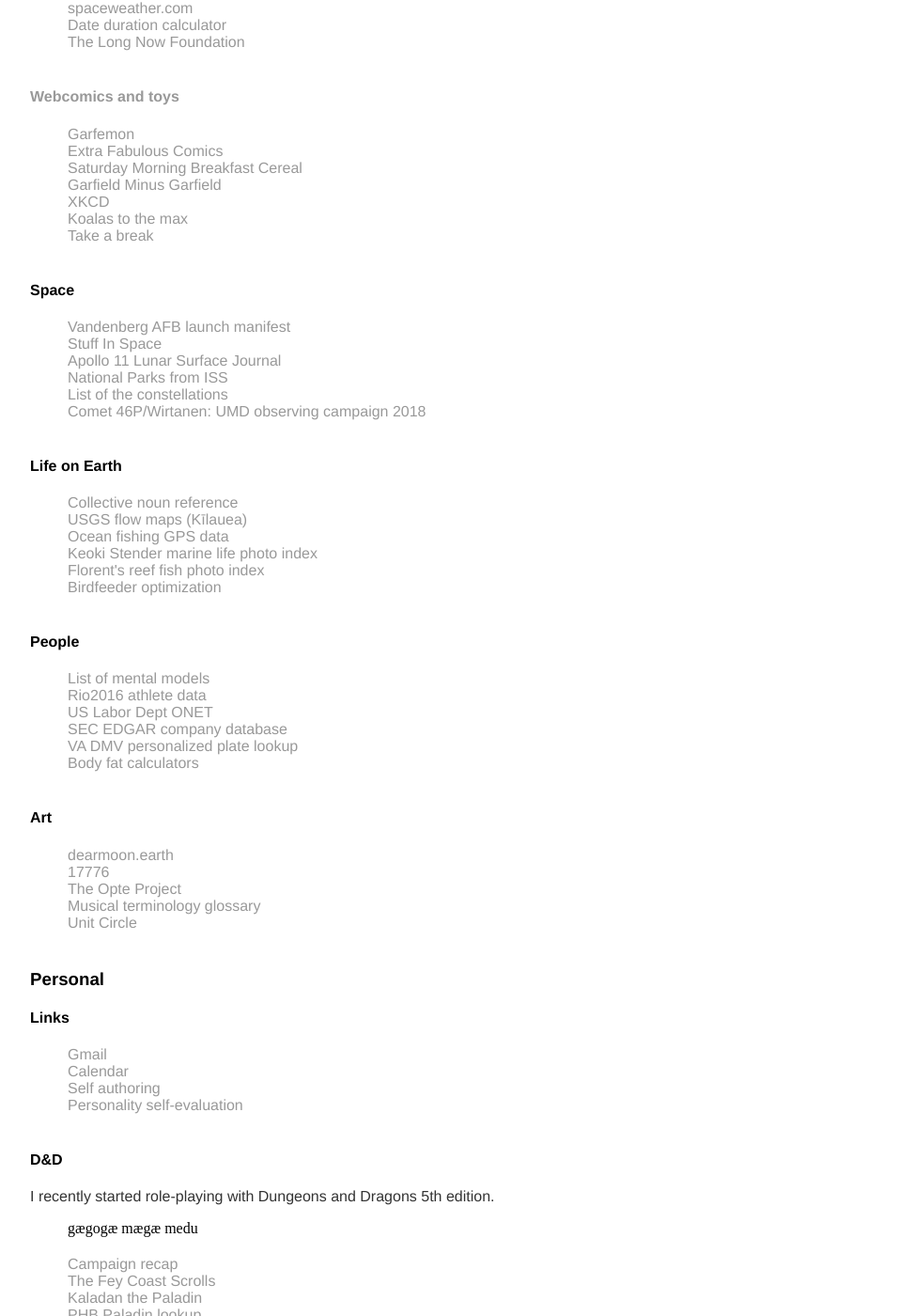
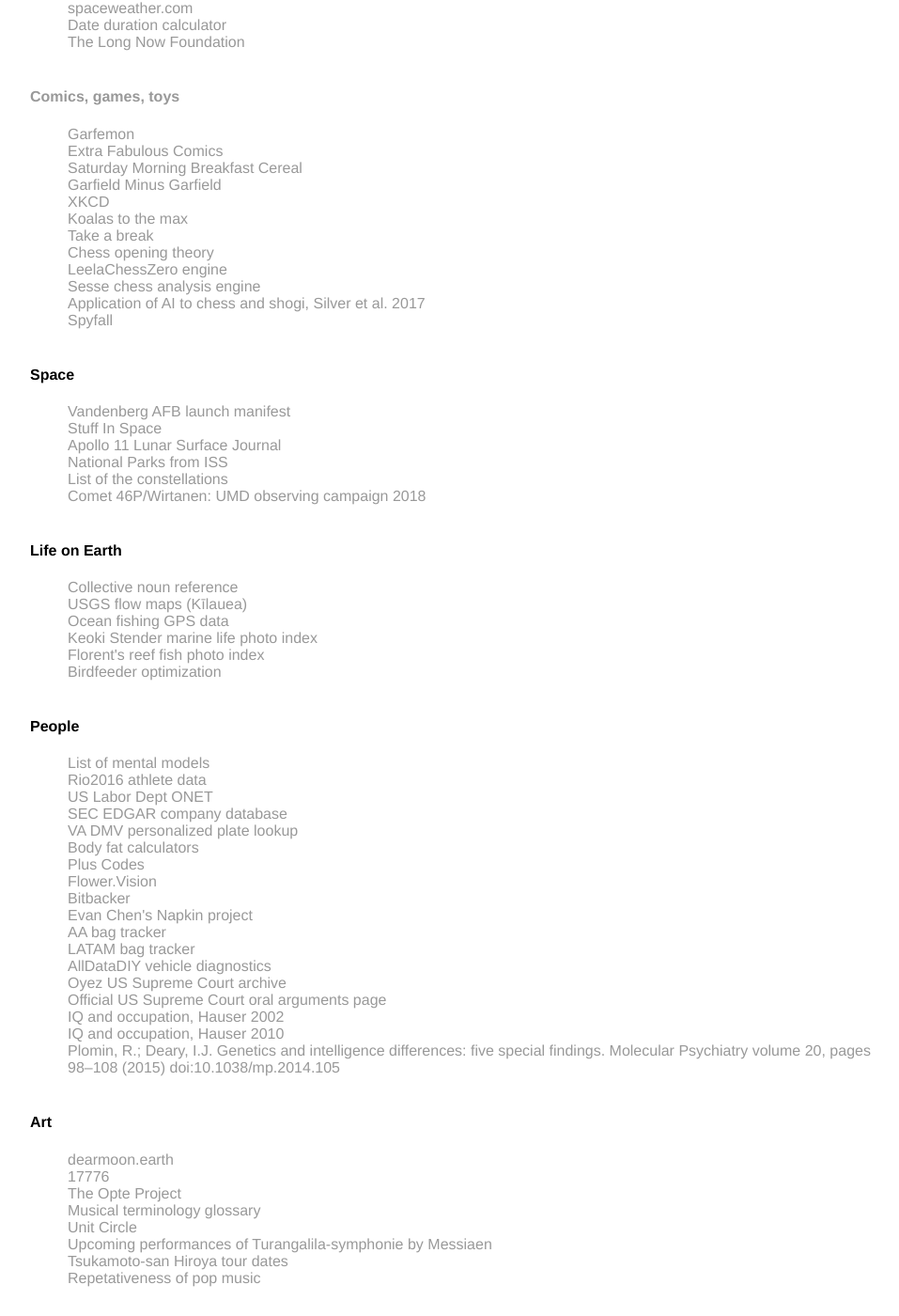
Before and after one commit to amcnicho/amcnicho.github.io, a Jekyll site: the page built from misc/index.html, in a window 1280 px wide and 1400 px high, scrolled down 480 px. Shown: the whole window at 94% size, without its empty margins (160-1117 px from the left). Built offline with Jekyll 4.4.1, drawn with Linux system fonts in a browser that asks for light colours.

Commit message:
Update index.html

```diff
--- a/misc/index.html
+++ b/misc/index.html
@@ -21,7 +21,7 @@
         <li><a href="https://thetrichordist.com/2018/01/15/2017-streaming-price-bible-spotify-per-stream-rates-drop-9-apple-music-gains-marketshare-of-both-plays-and-overall-revenue/"</a></li>
       </ul>
 
-      <h4>Webcomics and toys</h4>
+      <h4>Comics, games, toys</h4>
       <ul>
         <li><a href="http://garfemon.tumblr.com/">Garfemon</a></li>
         <li><a href="http://extrafabulouscomics.com/comic/194/">Extra Fabulous Comics</a></li>
@@ -30,6 +30,11 @@
         <li><a href="https://xkcd.com/681/">XKCD</a></li>
         <li><a href="http://www.koalastothemax.com/">Koalas to the max</a></li>
         <li><a href="http://www.donothingfor2minutes.com/">Take a break</a></li>
+        <li><a href="http://www.chessmastery.com/bongcloud.pdf">Chess opening theory</a></li>
+        <li><a href="https://lczero.org/">LeelaChessZero engine</a></li>
+        <li><a href="https://analysis.sesse.net/">Sesse chess analysis engine</a></li>
+        <li><a href="https://arxiv.org/pdf/1712.01815.pdf">Application of AI to chess and shogi, Silver et al. 2017</a></li>
+        <li><a href="https://spyfall.crabhat.com/">Spyfall</a></li>
       </ul>
 
       <h4>Space</h4>
@@ -60,6 +65,18 @@
         <li><a href="https://www.sec.gov/edgar/searchedgar/companysearch.html">SEC EDGAR company database</a></li>
         <li><a href="https://www.dmv.virginia.gov/dmvnet/plate_purchase/select_plate.asp">VA DMV personalized plate lookup</a></li>
         <li><a href="http://www.linear-software.com/online.html">Body fat calculators</a></li>
+        <li><a href="https://plus.codes/">Plus Codes</a></li>
+        <li><a href="https://flower.vision/">Flower.Vision</a></li>
+        <li><a href="https://bitbacker.io/">Bitbacker</a></li>
+        <li><a href="http://web.evanchen.cc/napkin.html">Evan Chen's Napkin project</a></li>
+        <li><a href="https://www.aa.com/travelInformation/bag/tracker/">AA bag tracker</a></li>
+        <li><a href="https://www.latam.com/en_us/travel-information/baggage/problems-with-your-baggage/">LATAM bag tracker</a></li>
+        <li><a href="https://www.alldatadiy.com/about_alldata/DIY/diagnose.html">AllDataDIY vehicle diagnostics</a></li>
+        <li><a href="https://www.oyez.org/">Oyez US Supreme Court archive</a></li>
+        <li><a href="https://www.supremecourt.gov/oral_arguments/oral_arguments.aspx">Official US Supreme Court oral arguments page</a></li>
+        <li><a href="https://www.ssc.wisc.edu/~hauser/merit_01_081502_complete.pdf">IQ and occupation, Hauser 2002</a></li>
+        <li><a href="https://www.ncbi.nlm.nih.gov/pmc/articles/PMC3289095/pdf/nihms354172.pdf">IQ and occupation, Hauser 2010</a></li>
+        <li><a href="https://www.nature.com/articles/mp2014105">Plomin, R.; Deary, I.J. Genetics and intelligence differences: five special findings. Molecular Psychiatry volume 20, pages 98–108 (2015) doi:10.1038/mp.2014.105</a></li>
       </ul>
 
       <h4>Art</h4>
@@ -69,6 +86,9 @@
         <li><a href="http://www.opte.org/">The Opte Project</a></li>
         <li><a href="https://en.m.wikipedia.org/wiki/Glossary_of_musical_terminology">Musical terminology glossary</a></li>
         <li><a href="https://en.wikipedia.org/wiki/Unit_circle#/media/File:Circle-trig6.svg">Unit Circle</a></li>
+        <li><a href="https://bachtrack.com/find-concerts/work=turangalila-symphonie-messiaen">Upcoming performances of Turangalila-symphonie by Messiaen</a></li>
+        <li><a href="http://www.hiroyatsukamoto.com/calendarpageenglish.html">Tsukamoto-san Hiroya tour dates</a></li>
+        <li><a href="https://pudding.cool/2017/05/song-repetition/">Repetativeness of pop music</a></li>
       </ul>
 
       <h3>Personal</h3>
```
